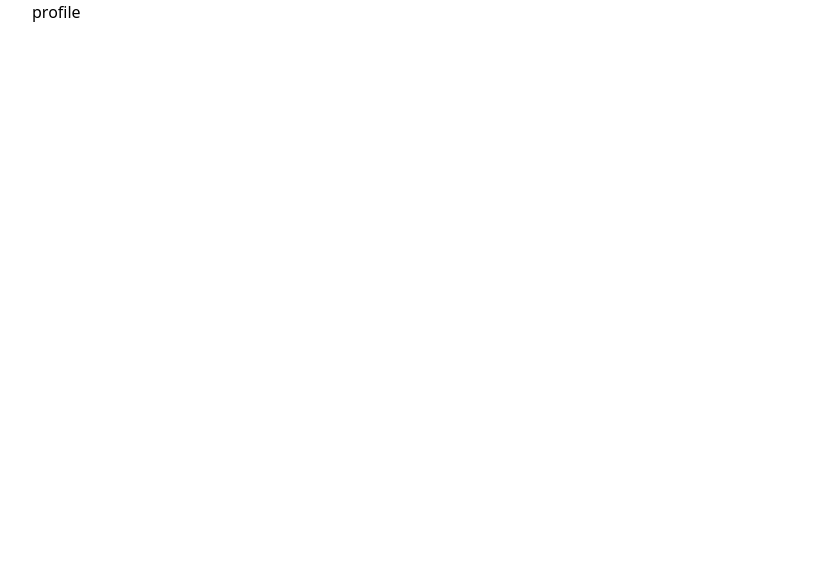
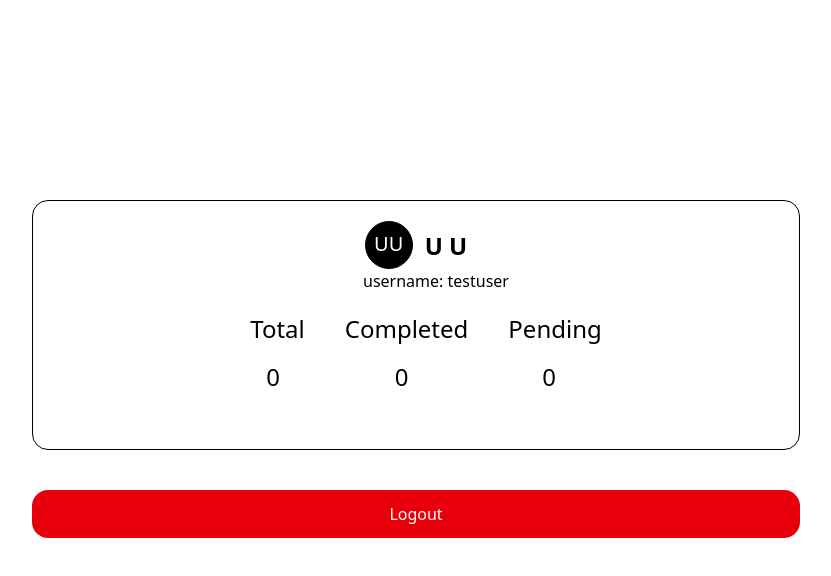
Before and after one commit to pranavmamatha/taskiee, a React (Vite) app in the folder frontend/: page /profile in a window 1280 px wide. Shown: the top 576 px of the page, without its empty margins (224-1055 px from the left). Built offline with nearby package versions, Linux system fonts and the light colour scheme; no server answers.

Commit message:
completed profile, and logout feature and cleared some small bugs

```diff
--- /dev/null
+++ b/frontend/src/components/Logout.jsx
@@ -0,0 +1,16 @@
+import { useNavigate } from "react-router-dom";
+
+export default function Logout() {
+  const navigate = useNavigate();
+  return (
+    <button
+      className="bg-red-600 text-white w-full h-12 rounded-2xl text-center cursor-pointer"
+      onClick={() => {
+        localStorage.removeItem("token");
+        navigate("/login");
+      }}
+    >
+      Logout
+    </button>
+  );
+}
--- a/frontend/src/components/NavBar.jsx
+++ b/frontend/src/components/NavBar.jsx
@@ -47,8 +47,8 @@ export default function NavBar({}) {
       <div className="flex">
         <div className="flex mr-5 text-xl mt-1.25">
           <div className="mr-4 justify-center">Tasks: {response.total}</div>
-          <div className="mr-4">completed: {response.completed}</div>
-          <div className="mr-4">pending: {response.pending}</div>
+          <div className="mr-4">Completed: {response.completed}</div>
+          <div className="mr-4">Pending: {response.pending}</div>
         </div>
         <Link
           to="/profile"
--- a/frontend/src/components/User.jsx
+++ b/frontend/src/components/User.jsx
@@ -0,0 +1,45 @@
+export default function User({
+  username,
+  firstName,
+  lastName,
+  total,
+  completed,
+  pending,
+}) {
+  console.log(firstName);
+  return (
+    <div className="border border-solid  rounded-2xl p-5">
+      <div className="text-center">
+        <div className="flex justify-center">
+          <div className="border border-black rounded-full bg-black w-12 h-12 mr-3">
+            <div className="text-white mt-2 text-xl">
+              {firstName[0].toUpperCase() + lastName[0].toUpperCase()}
+            </div>
+          </div>
+          <div className="mt-2.25 text-2xl font-bold">
+            {firstName.charAt(0).toUpperCase() +
+              firstName.slice(1) +
+              " " +
+              lastName.charAt(0).toUpperCase() +
+              lastName.slice(1)}
+          </div>
+        </div>
+        <div className="ml-10">username: {username}</div>
+      </div>
+      <div className="flex justify-center text-2xl ml-5">
+        <div className="m-5">
+          <div>Total</div>
+          <div className="m-4">{total}</div>
+        </div>
+        <div className="m-5">
+          <div>Completed</div>
+          <div className="m-4 ml-12.5">{completed}</div>
+        </div>
+        <div className="m-5">
+          <div>Pending</div>
+          <div className="m-4 ml-8.5">{pending}</div>
+        </div>
+      </div>
+    </div>
+  );
+}
--- a/frontend/src/pages/Profile.jsx
+++ b/frontend/src/pages/Profile.jsx
@@ -1,3 +1,52 @@
+import axios from "axios";
+import { useEffect, useState } from "react";
+import User from "../components/User";
+import Logout from "../components/logout";
+
 export default function Profile() {
-  return <div>profile</div>;
+  const [username, setUsername] = useState("testuser");
+  const [firstName, setFirstName] = useState("u");
+  const [lastName, setLastName] = useState("u");
+  const [total, setTotal] = useState(0);
+  const [completed, setCompleted] = useState(0);
+  const [pending, setPending] = useState(0);
+
+  useEffect(() => {
+    axios
+      .get("http://localhost:3000/api/v1/user/profile", {
+        headers: {
+          Authorization: "Bearer " + localStorage.getItem("token"),
+        },
+      })
+      .then((res) => {
+        const response = res.data;
+        setUsername(response.username);
+        setFirstName(response.firstName);
+        setLastName(response.lastName);
+        setTotal(response.total);
+        setCompleted(response.completed);
+        setPending(response.pending);
+      })
+      .catch((error) => {
+        console.log(error);
+      });
+  }, []);
+
+  return (
+    <div>
+      <div className="mt-50">
+        <User
+          username={username}
+          firstName={firstName}
+          lastName={lastName}
+          total={total}
+          completed={completed}
+          pending={pending}
+        />
+      </div>
+      <div className="mt-10">
+        <Logout />
+      </div>
+    </div>
+  );
 }
```
